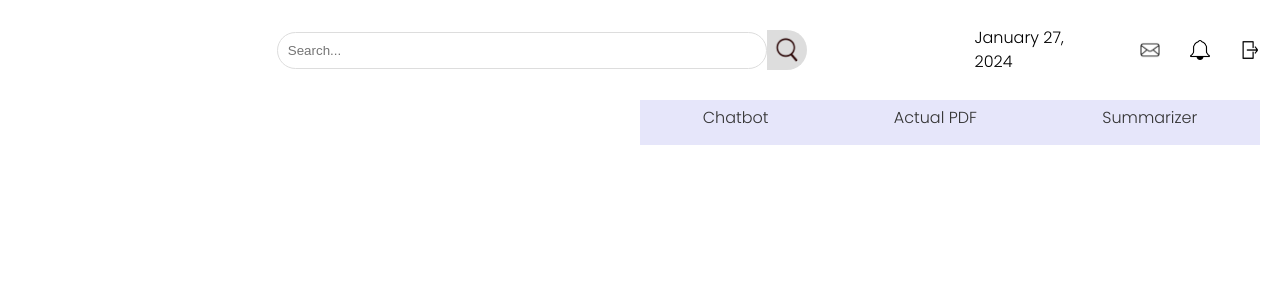
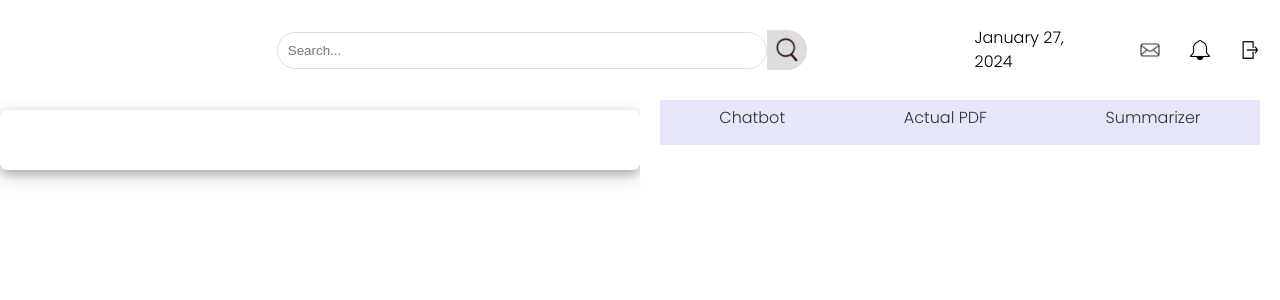
Before and after one commit to Team-Cornflakes/VitaFile, a React (Vite) app in the folder frontend/: page /Main in a window 1280 px wide. Shown: the top 300 px of the page. Built offline with nearby package versions, Linux system fonts and the light colour scheme; no server answers.

Commit message:
Update LeftComponent.css

```diff
--- a/frontend/components/LeftComponent.css
+++ b/frontend/components/LeftComponent.css
@@ -1,5 +1,47 @@
 .left-container {
-    flex: 1;
-    background-color: #f0f0f0; /* Example background color */
-    /* Add more styles as needed */
+    padding-top: 60px; /* Adjust based on your header height */
+    width: 50%; /* Adjust the width as needed */
+    max-height: 90vh; /* Maximum height before scrolling */
+    margin: auto; /* Center the container */
+    overflow-y: auto; /* Add vertical scroll if content exceeds height */
+    box-sizing: border-box; /* Include padding and border in the height calculation */
+  }
+/* LeftComponent.css */
+
+.left-container {
+  padding-left: 20px; /* Adjust the value as needed */
+  /* Other styles... */
 }
+
+  /* Additional styles for the Markdown content */
+  .markdown-content {
+    padding: 20px; /* Padding around the content for spacing */
+    border: 1px solid #e0e0e0; /* Optional border for clarity */
+    border-radius: 10px; /* Rounded corners */
+    background-color: #f8f9fa; /* Light background color for the content */
+    box-shadow: 0 4px 8px rgba(0, 0, 0, 0.05); /* Soft box shadow */
+  }
+  .left-container-heading {
+    margin-top: 0;
+    padding: 10px 0; /* Adjust the padding as needed */
+    text-align: center; /* Center the heading */
+    font-size: 40px; /* Adjust the font size as needed */
+    color: #333; /* Adjust the color as needed */
+    /* Add other styles as needed */
+  }
+  /* LeftComponent.css */
+  .left-container {
+    /* Your existing styles... */
+    margin-top: 110px; /* Adjust the value as needed */
+    box-shadow: 0 4px 8px 0 rgba(0, 0, 0, 0.2), 0 6px 20px 0 rgba(0, 0, 0, 0.19); /* Your shadow style */
+    /* Add other styles as needed */
+}
+.left-container {
+  /* Your existing styles... */
+  box-shadow: 0 4px 8px 0 rgba(0, 0, 0, 0.2), 0 6px 20px 0 rgba(0, 0, 0, 0.19); /* Example shadow */
+  /* Add other styles as needed */
+}
+
+.left-container-heading {
+  /* Your existing styles... */
+}
```
